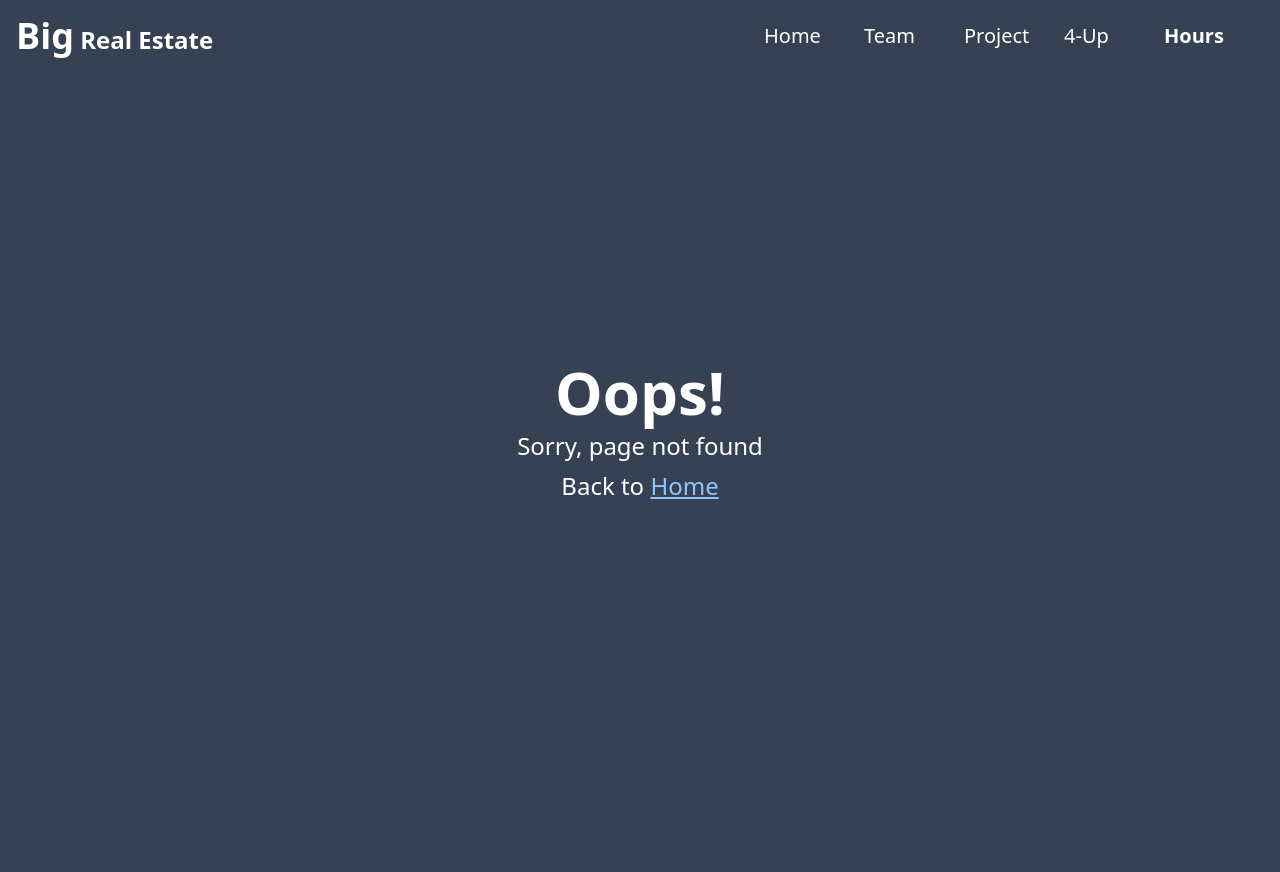
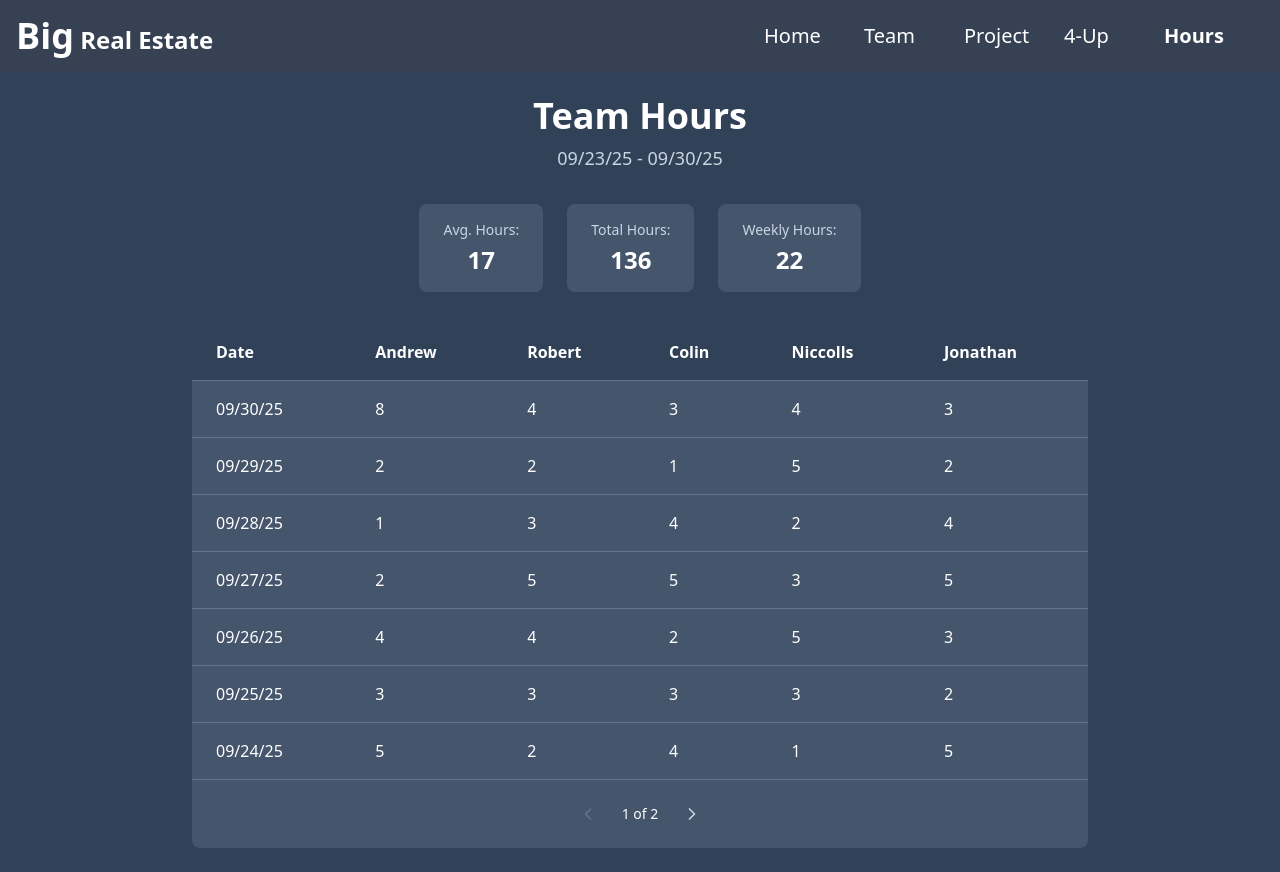
Before and after one commit to Ckin111/RealEstateCRM, a React (Vite) app in the folder BigRealEstate/client/: page /hours in a window 1280 px wide. Before the commit this address had no page. Before the commit the page ends 800 px from the top, so only its background shows below. Built offline with nearby package versions, Linux system fonts and the light colour scheme.

Commit message:
hours tracking

```diff
--- a/BigRealEstate/client/src/pages/Home/FourUp.tsx
+++ b/BigRealEstate/client/src/pages/Home/FourUp.tsx
@@ -5,7 +5,7 @@ import { ChevronDown, ChevronUp } from 'lucide-react';
 const FOURUPS_DATA = [
   {
     id: 4,
-    dateRange: "10/31/25 - 11/07/25", // Fixed date range - was backwards
+    dateRange: "10/31/25 - 11/07/25",
     progress: [
       { text: "The progress of this week is that we have completed a figma file and talked with our sponsor", assignee: "Andrew" },
       { text: "The progress of this week is that we have completed a figma file and talked with our sponsor", assignee: "Robert" }
--- /dev/null
+++ b/BigRealEstate/client/src/pages/Home/Hours.tsx
@@ -0,0 +1,165 @@
+import { useState } from 'react';
+import { ChevronLeft, ChevronRight } from 'lucide-react';
+
+const Hours = () => {
+  const weeklyData = [
+    {
+      date: '09/30/25',
+      hours: { Andrew: 8, Robert: 4, Colin: 3, Niccolls: 4, Jonathan: 3 }
+    },
+    {
+      date: '09/29/25',
+      hours: { Andrew: 2, Robert: 2, Colin: 1, Niccolls: 5, Jonathan: 2 }
+    },
+    {
+      date: '09/28/25',
+      hours: { Andrew: 1, Robert: 3, Colin: 4, Niccolls: 2, Jonathan: 4 }
+    },
+    {
+      date: '09/27/25',
+      hours: { Andrew: 2, Robert: 5, Colin: 5, Niccolls: 3, Jonathan: 5 }
+    },
+    {
+      date: '09/26/25',
+      hours: { Andrew: 4, Robert: 4, Colin: 2, Niccolls: 5, Jonathan: 3 }
+    },
+    {
+      date: '09/25/25',
+      hours: { Andrew: 3, Robert: 3, Colin: 3, Niccolls: 3, Jonathan: 2 }
+    },
+    {
+      date: '09/24/25',
+      hours: { Andrew: 5, Robert: 2, Colin: 4, Niccolls: 1, Jonathan: 5 }
+    },
+     {
+      date: '09/23/25',
+      hours: { Andrew: 5, Robert: 4, Colin: 3, Niccolls: 4, Jonathan: 3 }
+    },
+  ];
+
+  const [currentPage, setCurrentPage] = useState(1);
+
+  const teamMembers = ['Andrew', 'Robert', 'Colin', 'Niccolls', 'Jonathan'] as const;
+  const itemsPerPage = 7;
+
+  // Helper function to parse date for comparison
+  const parseDate = (dateStr: string) => {
+    const [month, day, year] = dateStr.split('/');
+    return new Date(2000 + parseInt(year), parseInt(month) - 1, parseInt(day));
+  };
+
+  // Find the latest date entry
+  const latestEntry = weeklyData.reduce((latest, current) => {
+    const currentDate = parseDate(current.date);
+    const latestDate = parseDate(latest.date);
+    return currentDate > latestDate ? current : latest;
+  }, weeklyData[0]);
+
+  // Calculate statistics
+  const totalHours = weeklyData.reduce((total, week) => {
+    return total + Object.values(week.hours).reduce((sum, hours) => sum + hours, 0);
+  }, 0);
+
+  const averageHours = weeklyData.length > 0 ? Math.round(totalHours / weeklyData.length) : 0;
+
+  const currentWeekHours = latestEntry
+    ? Object.values(latestEntry.hours).reduce((sum, hours) => sum + hours, 0)
+    : 0;
+
+  // Get start and end dates (chronologically ordered)
+  const sortedData = [...weeklyData].sort((a, b) => parseDate(a.date).getTime() - parseDate(b.date).getTime());
+  const startDate = sortedData[0]?.date || '';
+  const endDate = sortedData[sortedData.length - 1]?.date || '';
+
+  // Pagination
+  const totalPages = Math.ceil(weeklyData.length / itemsPerPage);
+  const startIndex = (currentPage - 1) * itemsPerPage;
+  const currentData = weeklyData.slice(startIndex, startIndex + itemsPerPage);
+
+  return (
+    <div className="min-h-screen bg-slate-700 p-6">
+      <div className="max-w-4xl mx-auto">
+        {/* Header */}
+        <div className="text-center mb-8">
+          <h1 className="text-4xl font-bold text-white mb-2">Team Hours</h1>
+          <p className="text-slate-300 text-lg">
+            {startDate} - {endDate}
+          </p>
+        </div>
+
+        {/* Statistics Cards */}
+        <div className="flex justify-center gap-6 mb-8">
+          <div className="bg-slate-600 rounded-lg px-6 py-4 text-center">
+            <h3 className="text-slate-300 text-sm font-medium mb-1">Avg. Hours:</h3>
+            <p className="text-white text-2xl font-bold">{averageHours}</p>
+          </div>
+          <div className="bg-slate-600 rounded-lg px-6 py-4 text-center">
+            <h3 className="text-slate-300 text-sm font-medium mb-1">Total Hours:</h3>
+            <p className="text-white text-2xl font-bold">{totalHours}</p>
+          </div>
+          <div className="bg-slate-600 rounded-lg px-6 py-4 text-center">
+            <h3 className="text-slate-300 text-sm font-medium mb-1">Weekly Hours:</h3>
+            <p className="text-white text-2xl font-bold">{currentWeekHours}</p>
+          </div>
+        </div>
+
+        {/* Data Table */}
+        <div className="bg-slate-600 rounded-lg overflow-hidden">
+          <div className="overflow-x-auto">
+            <table className="w-full">
+              <thead>
+                <tr className="bg-slate-700">
+                  <th className="px-6 py-4 text-left text-white font-semibold">Date</th>
+                  {teamMembers.map(member => (
+                    <th key={member} className="px-6 py-4 text-left text-white font-semibold">
+                      {member}
+                    </th>
+                  ))}
+                </tr>
+              </thead>
+              <tbody>
+                {currentData.map((entry, index) => (
+                  <tr key={index} className="border-t border-slate-500">
+                    <td className="px-6 py-4 text-white font-medium">{entry.date}</td>
+                    {teamMembers.map(member => (
+                      <td key={member} className="px-6 py-4 text-white">
+                        {entry.hours[member as keyof typeof entry.hours]}
+                      </td>
+                    ))}
+                  </tr>
+                ))}
+              </tbody>
+            </table>
+          </div>
+
+          {/* Pagination */}
+          {totalPages > 1 && (
+            <div className="flex items-center justify-center gap-4 py-4 border-t border-slate-500">
+              <button
+                onClick={() => setCurrentPage(prev => Math.max(1, prev - 1))}
+                disabled={currentPage === 1}
+                className="p-2 text-slate-300 hover:text-white disabled:text-slate-500 disabled:cursor-not-allowed"
+              >
+                <ChevronLeft size={20} />
+              </button>
+
+              <span className="text-white text-sm">
+                {currentPage} of {totalPages}
+              </span>
+
+              <button
+                onClick={() => setCurrentPage(prev => Math.min(totalPages, prev + 1))}
+                disabled={currentPage === totalPages}
+                className="p-2 text-slate-300 hover:text-white disabled:text-silent-500 disabled:cursor-not-allowed"
+              >
+                <ChevronRight size={20} />
+              </button>
+            </div>
+          )}
+        </div>
+      </div>
+    </div>
+  );
+};
+
+export { Hours };
--- a/BigRealEstate/client/src/pages/Home/index.ts
+++ b/BigRealEstate/client/src/pages/Home/index.ts
@@ -1,2 +1,3 @@
 export * from "./HomePage";
 export * from "./FourUp";
+export * from "./Hours"
--- a/BigRealEstate/client/src/providers/NavigationProvider.tsx
+++ b/BigRealEstate/client/src/providers/NavigationProvider.tsx
@@ -1,5 +1,5 @@
 import { BrowserRouter, Navigate, Route, Routes } from "react-router";
-import { HomePage, NotFoundPage, FourUp } from "../pages";
+import { HomePage, NotFoundPage, FourUp, Hours } from "../pages";
 import { AppLayout } from "../layouts";
 
 export const NavigationProvider = () => {
@@ -11,6 +11,7 @@ export const NavigationProvider = () => {
 
           <Route path="/home" element={<HomePage />} />
           <Route path="/fourup" element={<FourUp />} />
+          <Route path="/hours" element={<Hours />} />
 
           <Route path="/*" element={<NotFoundPage />} />
         </Route>
```
Also changed, not shown: 1 other file (tests, documents, lock files or other folders).
